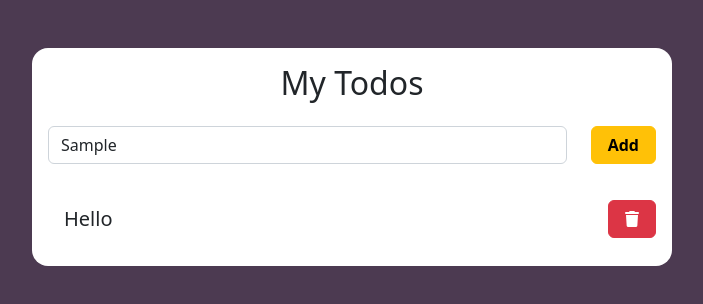
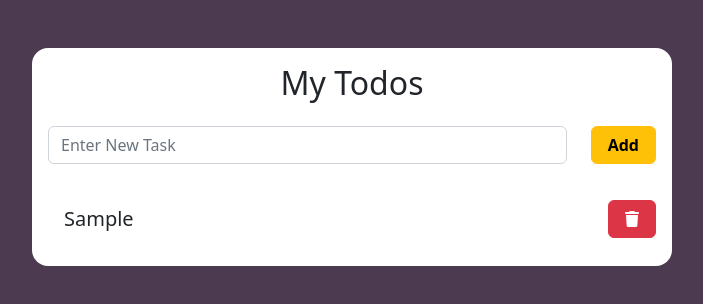
Before and after one commit to adilcodes/React-ToDo-App, a React (Create React App) app: page / in a window 1280 px wide. Both pictures are taken after typing "Sample" into the empty fields and a click on the button "Add". Shown: the top 304 px of the page, without its empty margins (288-991 px from the left). Built offline with nearby package versions, Linux system fonts and the light colour scheme.

Commit message:
Adding ToDo functionality completed

```diff
--- a/src/App.js
+++ b/src/App.js
@@ -1,7 +1,19 @@
 import React, { useState } from 'react';
 
 function App() {
-  const [todo, setTodo] = useState();
+  const [todo, setTodo] = useState("");
+  const [allTodos, setAllTodos] = useState([]);
+
+  const inputTodo = (event) => {
+    setTodo(event.target.value);
+  };
+
+  const addTodo = () => {
+   if(todo !== ""){
+    setAllTodos([...allTodos, todo]);
+   };
+   setTodo("");
+  };
 
   return (
     <div className="container-fluid">
@@ -9,14 +21,26 @@ function App() {
         <div className="col-sm-6 mx-auto bg-white rounded-4 p-3 mt-5">
           <h2 className='text-center mb-4'>My Todos</h2>
           <div className="d-flex gap-4 mb-4">
-            <input type="text" name='add-todo' className='form-control shadow-none text-capitalize' placeholder='Enter New Task'/>
-            <button className='btn btn-warning px-3 fw-bold shadow-none'>Add</button>
+            <input
+            type="text"
+            name='add-todo'
+            className='form-control shadow-none text-capitalize'
+            placeholder='Enter New Task'
+            value={todo}
+            onChange={inputTodo} />
+            <button onClick={addTodo} className='btn btn-warning px-3 fw-bold shadow-none'>Add</button>
           </div>
-          <ul className='list-group '>
-            <div className="d-flex justify-content-between align-items-center my-2">
-              <li className='list-group-item border-0 fs-5 text-capitalize'>Hello</li>
-              <button className="btn btn-danger px-3"><i className="fa-solid fa-trash"></i></button>
-            </div>
+          <ul className='list-group'>
+            {
+              allTodos.map((todoItem, index) => {
+                return (
+                  <div key={index} className="d-flex justify-content-between align-items-center my-2">
+                    <li className='list-group-item border-0 fs-5 text-capitalize'>{todoItem}</li>
+                    <button className="btn btn-danger px-3"><i className="fa-solid fa-trash"></i></button>
+                  </div>
+                )
+              })
+            }
           </ul>
         </div>
       </div>
```
